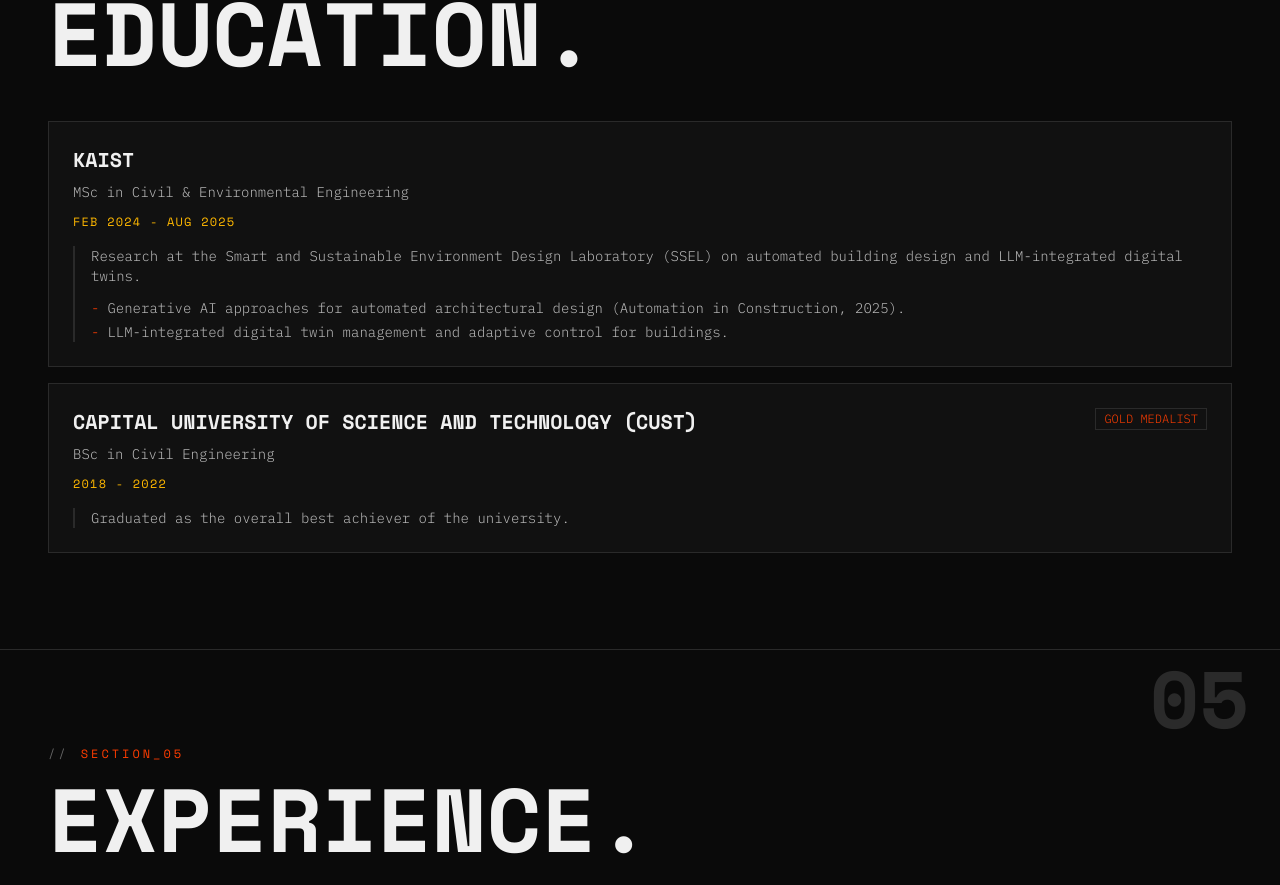
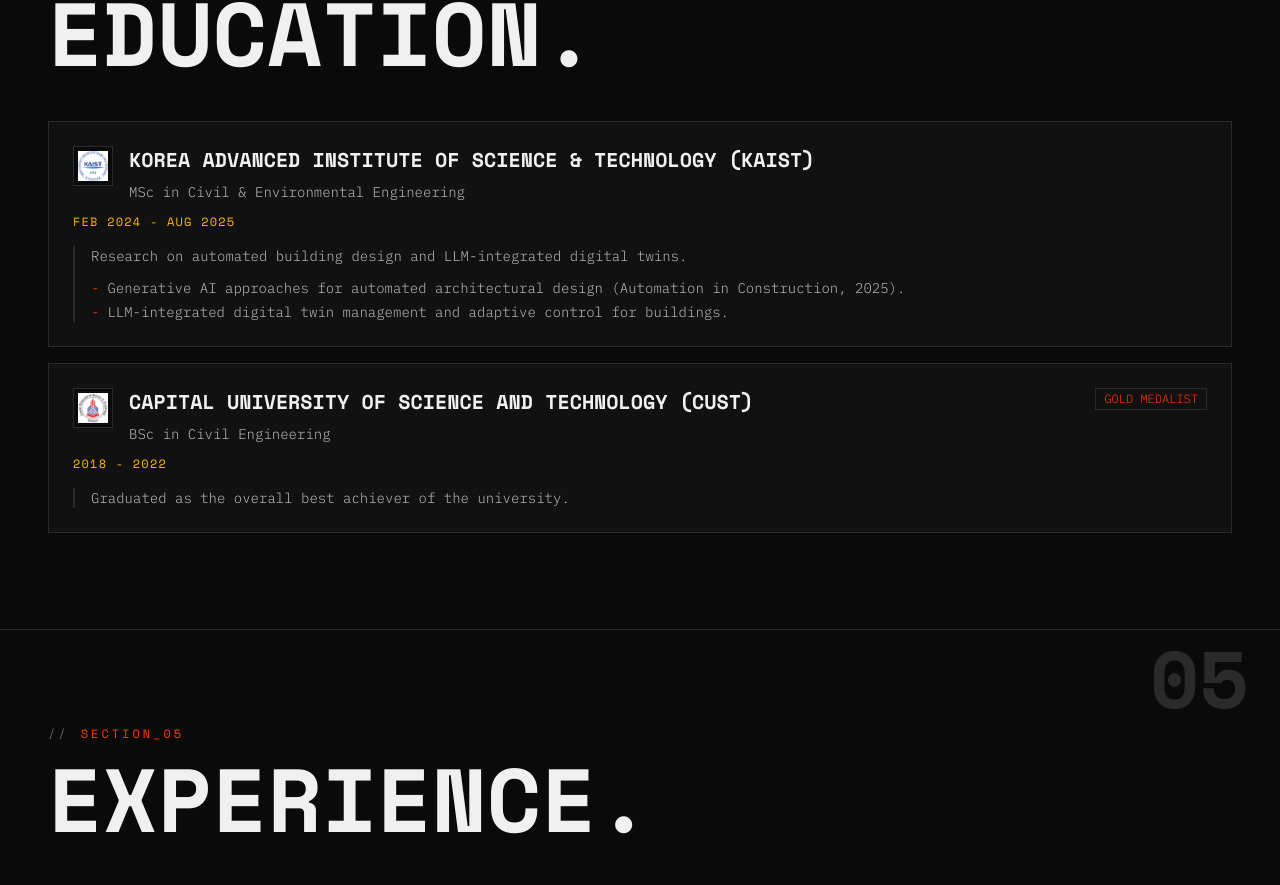
Before and after one commit to adeerkhan/adeerkhan.github.io, a Next.js app: page / in a window 1280 px wide. Shown: the part 3239-4124 px from the top of the page. Built offline with nearby package versions, Linux system fonts and the light colour scheme; no server answers.

Commit message:
Add education logos, full KAIST name, hide native cursor with custom cursor

```diff
--- a/app/globals.css
+++ b/app/globals.css
@@ -133,6 +133,11 @@
   overflow-x: hidden;
 }
 
+.no-cursor,
+.no-cursor * {
+  cursor: none !important;
+}
+
 a {
   color: inherit;
   text-decoration: none;
--- a/components/cards/EducationCard.tsx
+++ b/components/cards/EducationCard.tsx
@@ -1,8 +1,11 @@
+import Image from "next/image";
+
 interface EducationCardProps {
   schoolName: string;
   subHeader: string;
   duration: string;
   grade?: string;
+  schoolLogo?: string;
   desc?: string;
   descBullets?: string[];
 }
@@ -12,17 +15,31 @@
   subHeader,
   duration,
   grade,
+  schoolLogo,
   desc,
   descBullets,
 }: EducationCardProps) {
   return (
     <article className="border border-terminal-border bg-terminal-surface p-6 transition-colors duration-300 hover:border-terminal-signal">
       <div className="flex flex-col justify-between gap-4 sm:flex-row sm:items-start">
-        <div>
-          <h3 className="font-mono text-xl font-bold uppercase text-terminal-text">
-            {schoolName}
-          </h3>
-          <p className="mt-2 text-sm text-terminal-soft">{subHeader}</p>
+        <div className="flex items-start gap-4">
+          {schoolLogo ? (
+            <div className="relative h-10 w-10 shrink-0 border border-terminal-border bg-terminal-bg p-1">
+              <Image
+                src={schoolLogo}
+                alt={`${schoolName} logo`}
+                fill
+                className="object-contain p-1"
+                sizes="40px"
+              />
+            </div>
+          ) : null}
+          <div>
+            <h3 className="font-mono text-xl font-bold uppercase text-terminal-text">
+              {schoolName}
+            </h3>
+            <p className="mt-2 text-sm text-terminal-soft">{subHeader}</p>
+          </div>
         </div>
         {grade ? (
           <span className="w-fit border border-terminal-signal px-2 py-0.5 font-body text-xs uppercase text-terminal-signal">
--- a/components/primitives/SmoothCursor.tsx
+++ b/components/primitives/SmoothCursor.tsx
@@ -15,6 +15,8 @@
   useEffect(() => {
     if (!window.matchMedia("(pointer: fine)").matches) return;
     if (window.matchMedia("(prefers-reduced-motion: reduce)").matches) return;
+
+    document.documentElement.classList.add("no-cursor");
 
     const onMove = (e: MouseEvent) => {
       mouse.current = { x: e.clientX, y: e.clientY };
@@ -47,6 +49,7 @@
     raf = requestAnimationFrame(animate);
 
     return () => {
+      document.documentElement.classList.remove("no-cursor");
       window.removeEventListener("mousemove", onMove);
       targets.forEach((el) => {
         el.removeEventListener("mouseenter", onEnter);
--- a/data/education.ts
+++ b/data/education.ts
@@ -1,10 +1,11 @@
 export const education = [
 	{
-		schoolName: "KAIST",
+		schoolName: "Korea Advanced Institute of Science & Technology (KAIST)",
 		subHeader: "MSc in Civil & Environmental Engineering",
 		duration: "Feb 2024 - Aug 2025",
 		grade: "",
-		desc: "Research at the Smart and Sustainable Environment Design Laboratory (SSEL) on automated building design and LLM-integrated digital twins.",
+		schoolLogo: "/img/kaist.png",
+		desc: "Research on automated building design and LLM-integrated digital twins.",
 		descBullets: [
 			"Generative AI approaches for automated architectural design (Automation in Construction, 2025).",
 			"LLM-integrated digital twin management and adaptive control for buildings.",
@@ -15,6 +16,7 @@
 		subHeader: "BSc in Civil Engineering",
 		duration: "2018 - 2022",
 		grade: "Gold Medalist",
+		schoolLogo: "/img/cust.png",
 		desc: "Graduated as the overall best achiever of the university.",
 		descBullets: [],
 	},
```
Also changed, not shown: public/img/cust.png.
